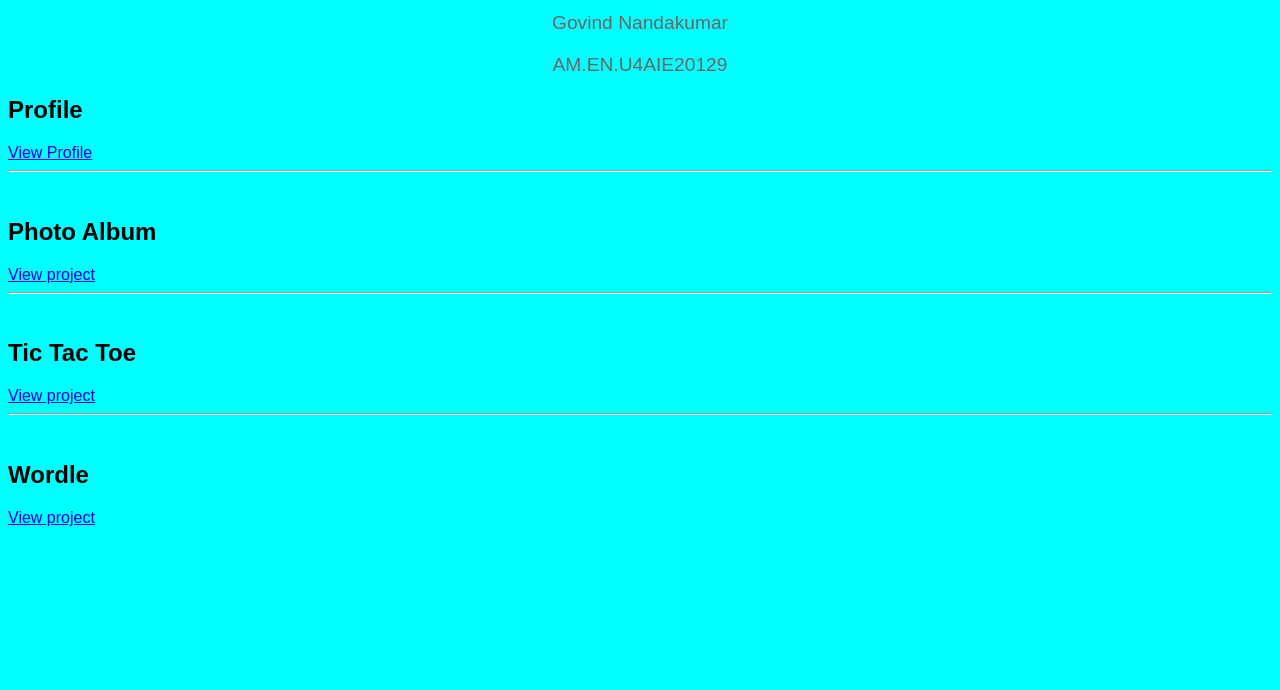
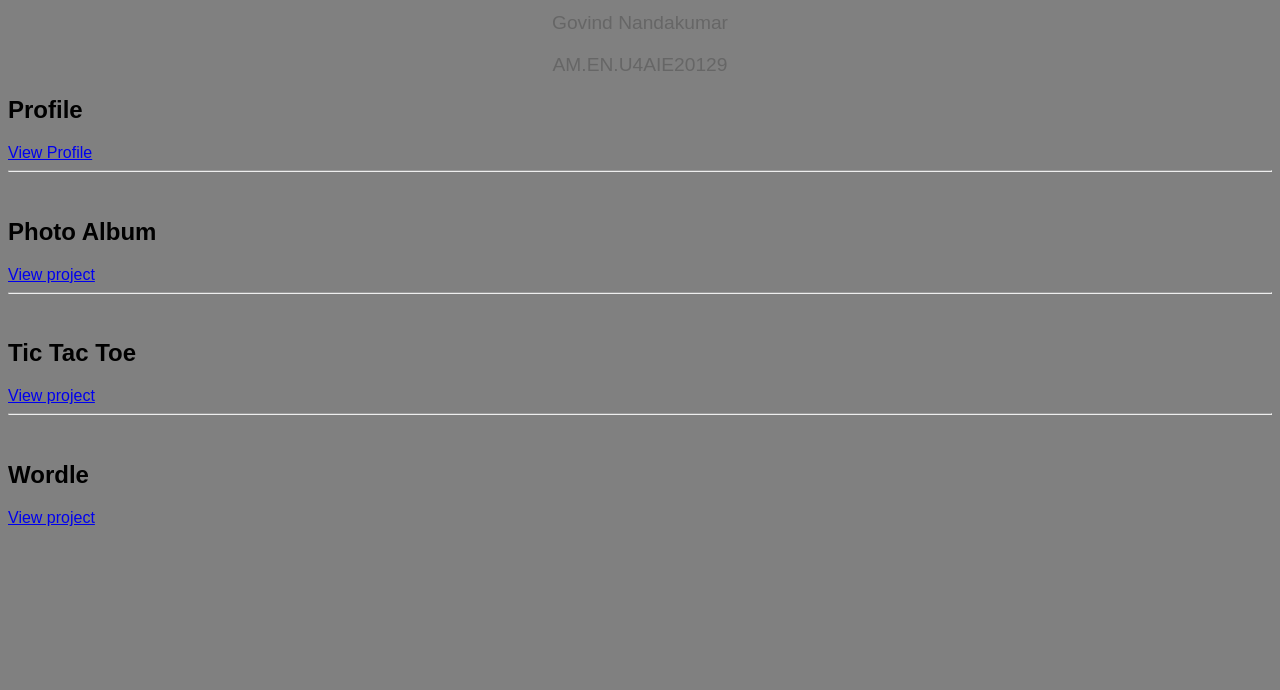
Before and after one commit to Govdroid/Govdroid.github.io, a plain HTML site: page index.html in a window 1280 px wide. Shown: the part 110-800 px from the top of the page. Drawn offline with Linux system fonts and the light colour scheme.

Commit message:
Update index.html

```diff
--- a/index.html
+++ b/index.html
@@ -8,7 +8,7 @@
       /* CSS styles go here */
       body {
         font-family: Arial, sans-serif;
-        background-color: #00FFFF;
+        background-color: #808080;
       }
       h1 {
         color: #333;
@@ -25,7 +25,7 @@
     </style>
   <!--link rel="stylesheet" href="style.css"-->
 </head>
-<body style="background-color:#00FFFF;">
+<body style="background-color:#808080;">
 
 <!--header>
     <h1>Projects</h1>
```
